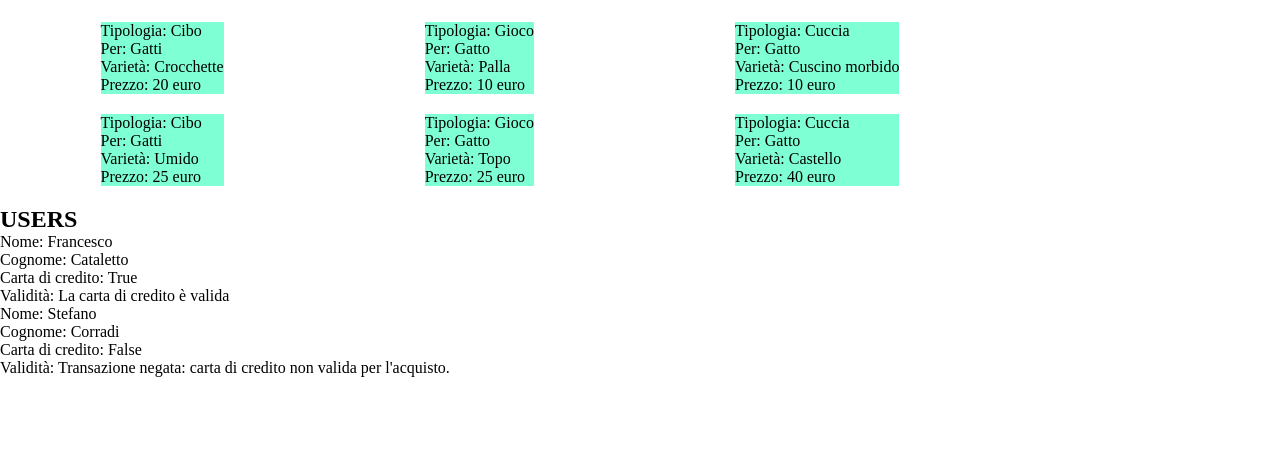
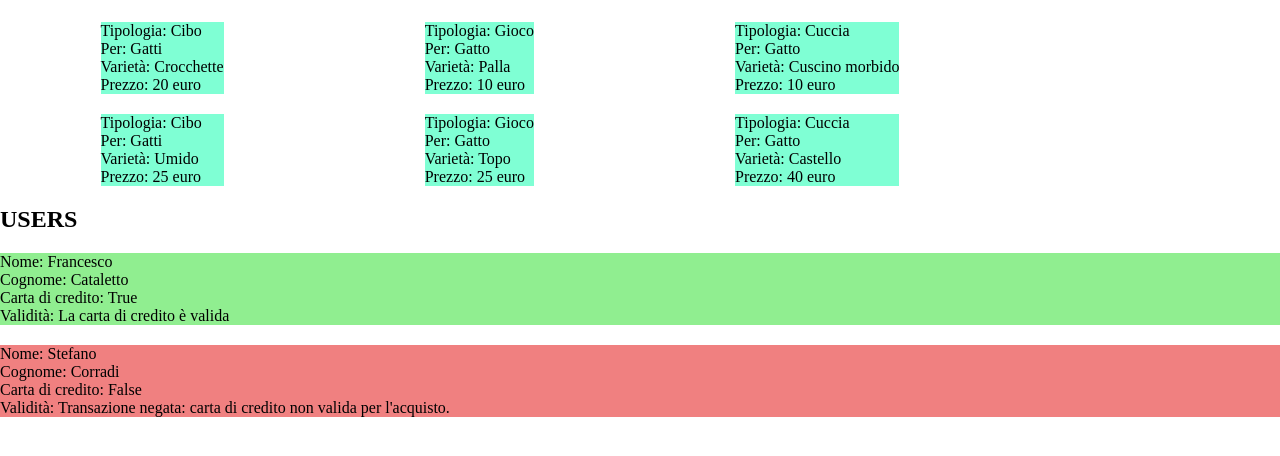
Before and after one commit to FrancescoCataletto/php-oop-2, a PHP site: page / in a window 1280 px wide. Shown: the part 256-712 px from the top of the page. Run offline with PHP 8.4, Linux system fonts and the light colour scheme.

Commit message:
added style to users

```diff
--- a/index.php
+++ b/index.php
@@ -130,13 +130,13 @@ $stefano = new User("Stefano", "Corradi", "False");
         </div>
     </div>
     <h2>USERS</h2>
-    <div>
+    <div class="utente consentito">
         <p>Nome: <?php echo $francesco->getName()?></p>
         <p>Cognome: <?php echo $francesco->getSurname()?></p>
         <p>Carta di credito: <?php echo $francesco->getCreditCard()?></p>
         <p>Validità: <?php echo $francesco->getValidity()?></p>
     </div>
-    <div>
+    <div class="utente negato">
         <p>Nome: <?php echo $stefano->getName()?></p>
         <p>Cognome: <?php echo $stefano->getSurname()?></p>
         <p>Carta di credito: <?php echo $stefano->getCreditCard()?></p>
--- a/style.css
+++ b/style.css
@@ -21,3 +21,16 @@
 .prodotto.gatto{
     background-color: aquamarine;
 }
+
+.utente{
+    margin-top: 20px;
+    font-size: 16px;
+}
+
+.utente.consentito{
+    background-color: lightgreen;
+}
+
+.utente.negato{
+    background-color: lightcoral;
+}
```
